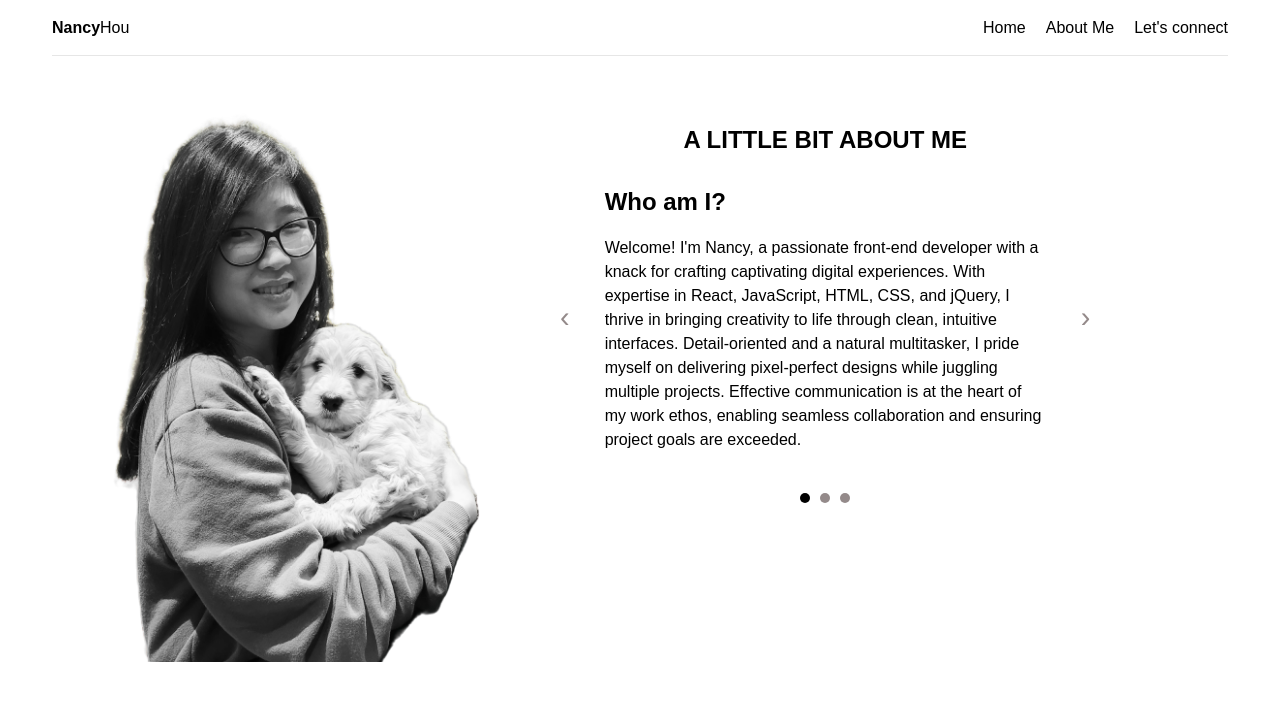
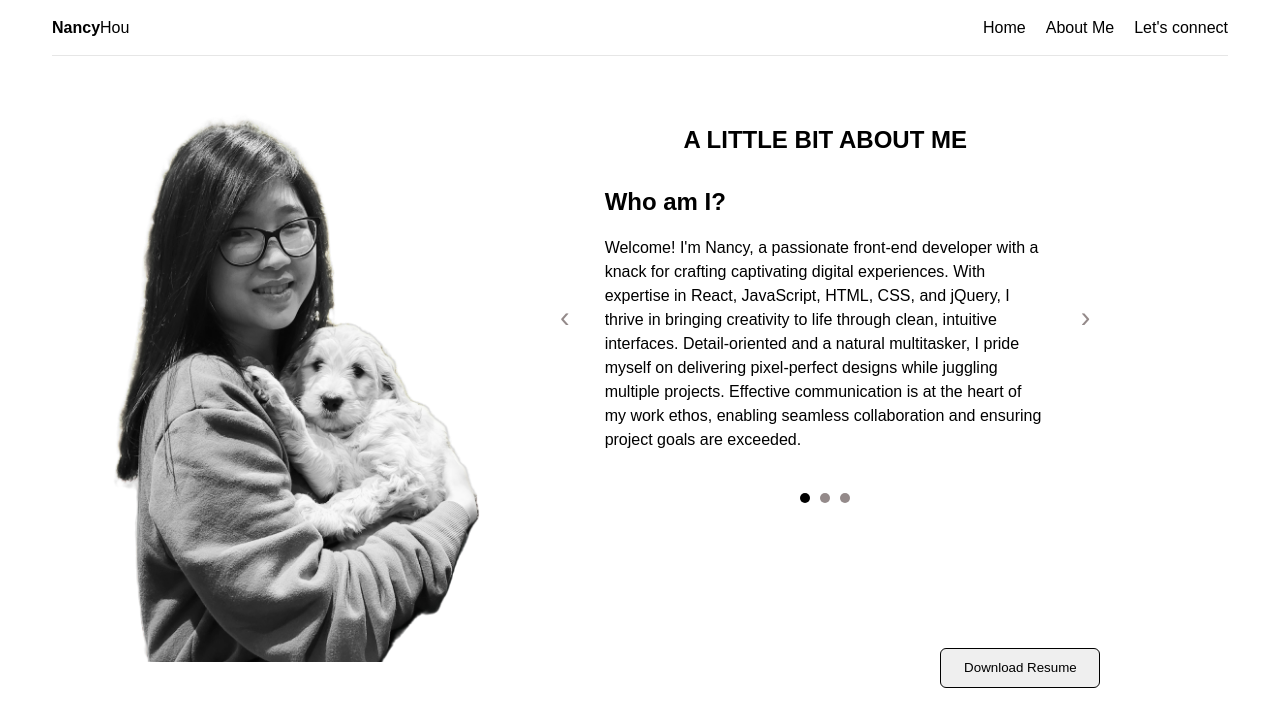
Before and after one commit to hxynh/Portfolio, a React (Create React App) app in the folder frontend/: page /about-me in a window 1280 px wide. Shown: the top 726 px of the page. Built offline with nearby package versions, Linux system fonts and the light colour scheme.

Commit message:
Added button to download Resume

```diff
--- a/frontend/package.json
+++ b/frontend/package.json
@@ -8,6 +8,7 @@
     "@testing-library/react": "^13.4.0",
     "@testing-library/user-event": "^13.5.0",
     "axios": "^1.6.5",
+    "file-saver": "^2.0.5",
     "react": "^18.2.0",
     "react-dom": "^18.2.0",
     "react-router-dom": "^6.21.2",
--- a/frontend/src/components/styles/Slider.module.css
+++ b/frontend/src/components/styles/Slider.module.css
@@ -1,4 +1,3 @@
-/* Slider container */
 .slider {
     width: 80%;
     height: 60vh;
@@ -7,7 +6,6 @@
 
   }
 
-  /* Slide content */
   .slides {
     display: flex;
     flex-direction: row;
@@ -25,7 +23,6 @@
     display: block;
   }
 
-  /* Dots navigation */
   .dots {
     text-align: center;
     margin-top: 15px;
--- a/frontend/src/layout/ProjectSection.jsx
+++ b/frontend/src/layout/ProjectSection.jsx
@@ -53,7 +53,6 @@ export default function ProjectSection () {
 
     return (
         <div className={classes.projectTiles}>
-
             <div className={classes.projectList} ref={projectListRef} onScroll={scrollHandler}>
             {projects.map ( (project) =>
                 <ProjectTile
--- a/frontend/src/pages/AboutMe.jsx
+++ b/frontend/src/pages/AboutMe.jsx
@@ -1,14 +1,24 @@
 import profileImg from "../assets/nancyhou.png";
 import Slider from "../components/Slider.jsx";
 import classes from "./styles/About.module.css";
+import {saveAs} from "file-saver";
+import resume from '../assets/Resume.docx'
+
 
 export default function AboutMe() {
+
     return (
         <article className={classes.details}>
             <img className={classes.profilePic} src={profileImg} alt="profileImg"></img>
             <div className={classes.aboutMe}>
                 <h2 className={classes.header}>A little bit about me</h2>
                 <Slider />
+                <button
+                    onClick={() => saveAs(resume, 'NancyResume.docx')}
+                    className={classes.saveBtn}>
+                    Download Resume
+                </button>
+
             </div>
 
 
--- a/frontend/src/pages/styles/About.module.css
+++ b/frontend/src/pages/styles/About.module.css
@@ -12,6 +12,7 @@
 }
 
 .aboutMe {
+    position: relative;
     padding: 0;
 }
 
@@ -27,3 +28,20 @@
     margin: 20px 0;
     padding: 0
 }
+
+.saveBtn {
+    position: absolute;
+    right: 0;
+    margin-right: 10%;
+    border-radius: 6px;
+    border: 1px solid black;
+    height: 2.5rem;
+    width: 10rem;
+    cursor: pointer;
+}
+
+.saveBtn:hover {
+    background-color: #948a8a;
+    color: white;
+    border: 1px solid white;
+}
```
Also changed, not shown: 2 other files (tests, documents, lock files or other folders). Lines whose indentation alone changed are shown as unchanged.
